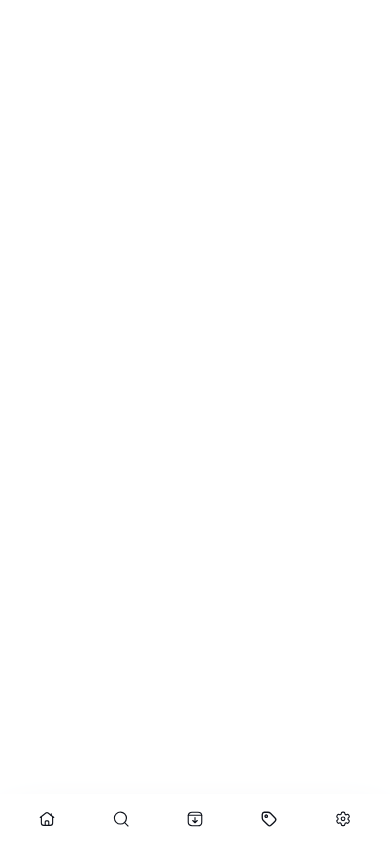
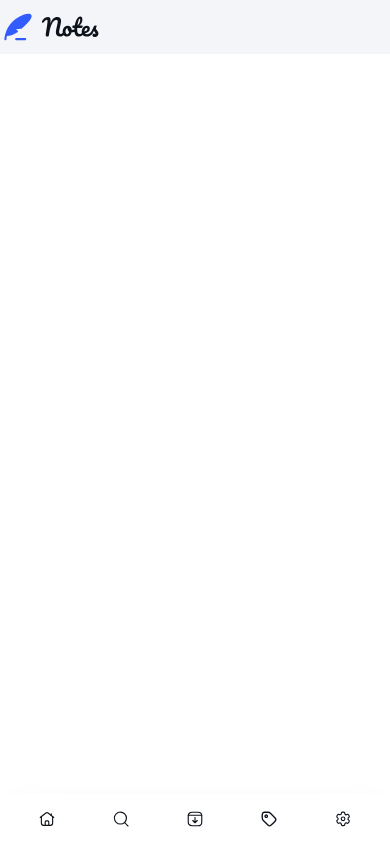
Before and after one commit to HamDean/note-taking-web-app, a React (Vite) app in the folder frontend/: page / in a window 390 px wide. Built offline with nearby package versions, Linux system fonts and the light colour scheme.

Commit message:
Build navbar for mobile and tablet

```diff
--- a/frontend/src/Layout.tsx
+++ b/frontend/src/Layout.tsx
@@ -1,9 +1,11 @@
 import Menubar from "./components/Menubar";
+import Navbar from "./components/Navbar";
 import SideBar from "./components/SideBar";
 
 const Layout = () => {
   return (
     <>
+      <Navbar />
       <Menubar />
       <SideBar />
     </>
--- /dev/null
+++ b/frontend/src/components/Navbar.tsx
@@ -0,0 +1,10 @@
+import logo from '../assets/images/logo.svg'
+
+const Navbar = () => {
+  return (
+    <nav className="lg:hidden h-13.5 md:h-18.5 bg-neutral-100 p-1 md:p-7 flex items-center">
+        <img src={logo} alt="Logo" />
+    </nav>
+  )
+}
+export default Navbar
```
